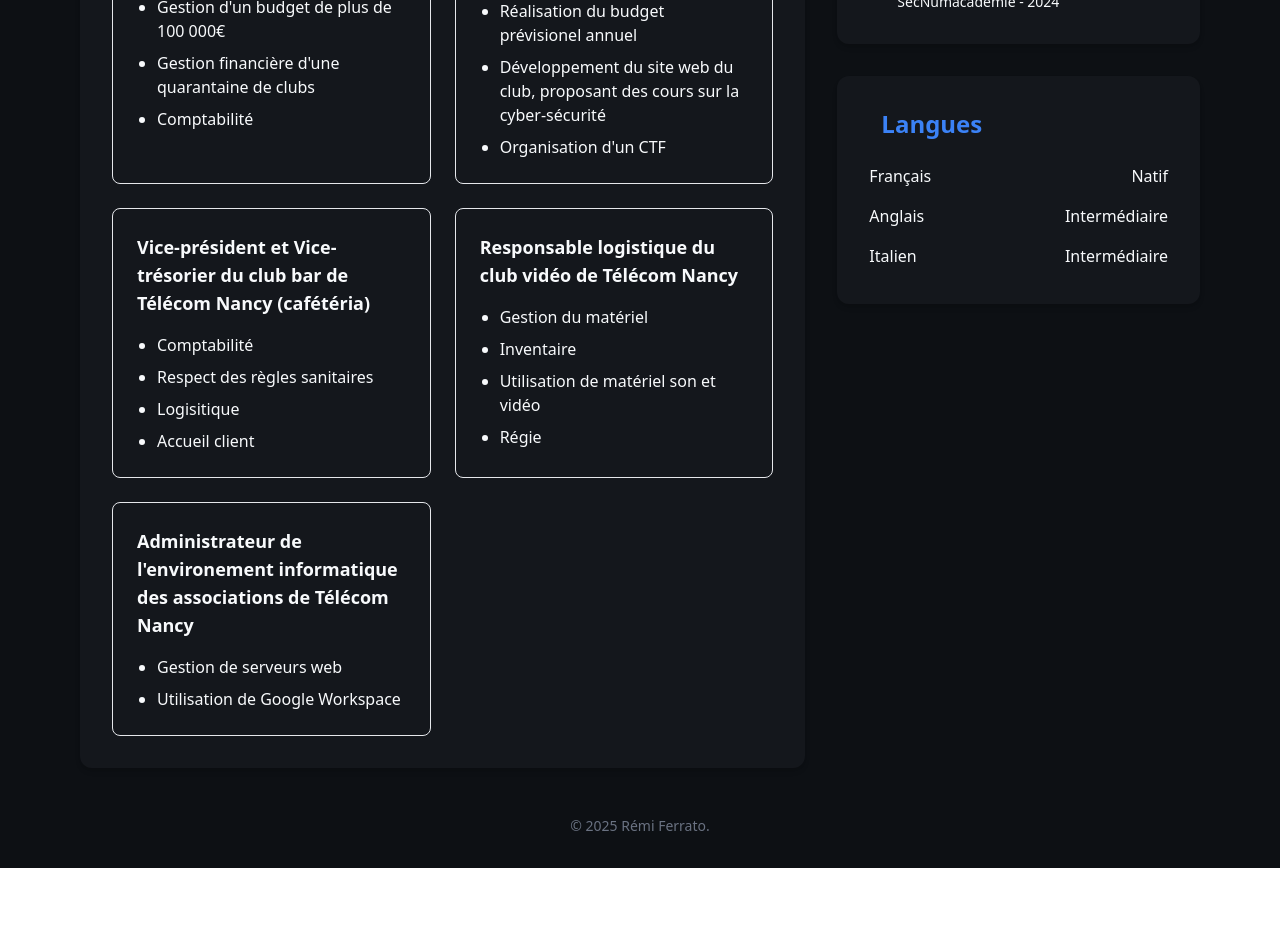
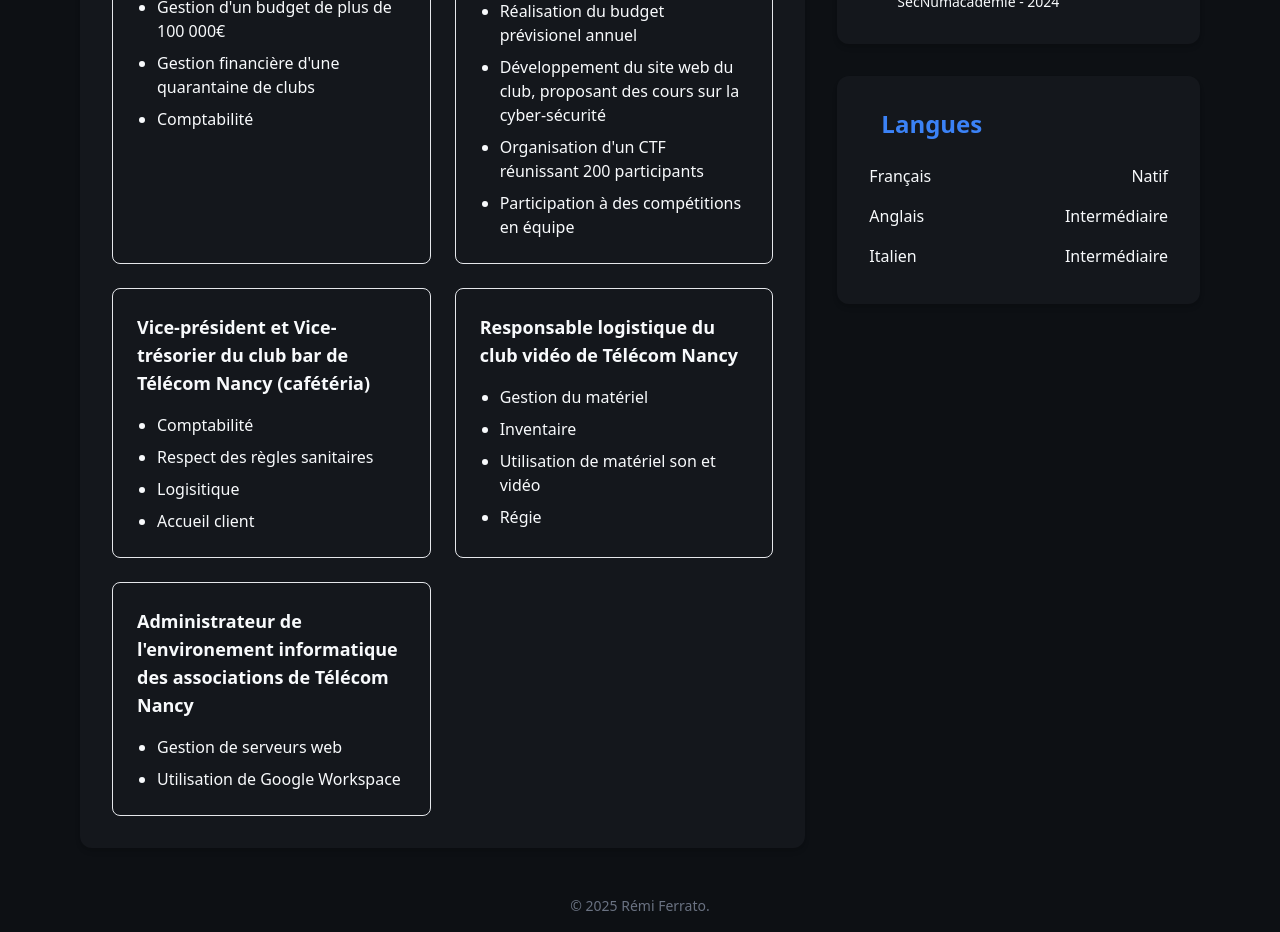
Before and after one commit to RemiF1908/cv, a SvelteKit app: page / in a window 1280 px wide. Shown: the part 1600-2532 px from the top of the page. Before the commit the page ends 2468 px from the top, so only its background shows below. Built offline with nearby package versions, Linux system fonts and the light colour scheme; no server answers.

Commit message:
add(assoc): hackin compet

```diff
--- a/src/components/Assocs.svelte
+++ b/src/components/Assocs.svelte
@@ -17,7 +17,8 @@
           "Gestion d'un budget",
           "Réalisation du budget prévisionel annuel",
           "Développement du site web du club, proposant des cours sur la cyber-sécurité",
-          "Organisation d'un CTF"
+          "Organisation d'un CTF réunissant 200 participants",
+          "Participation à des compétitions en équipe"
         ]
       },
       {
```
